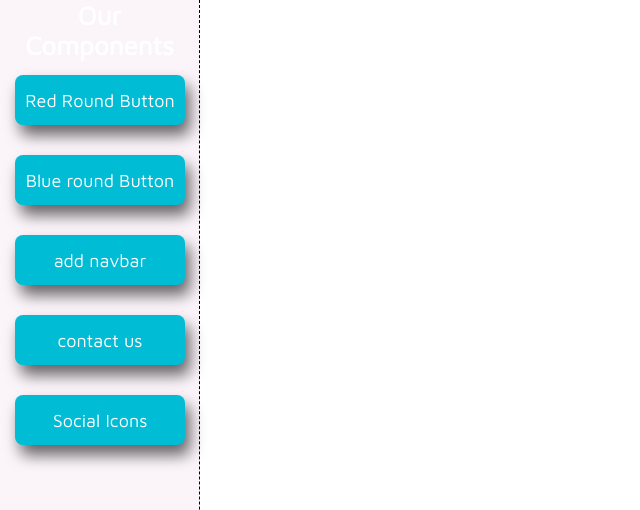
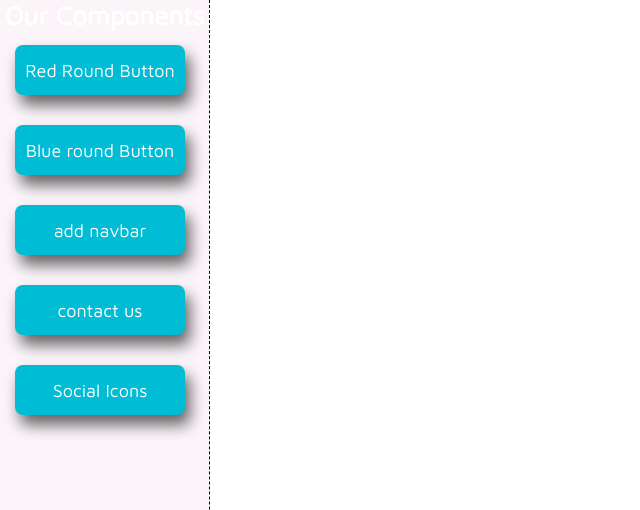
Before and after one commit to iiitv/Canvas, a React (Create React App) app in the folder client/: page / in a window 1280 px wide. Shown: the top 510 px of the page, without its empty margins (0-640 px from the left). Built offline with nearby package versions, Linux system fonts and the light colour scheme.

Commit message:
added scroll to aside

```diff
--- a/client/src/scss/components/_aside.scss
+++ b/client/src/scss/components/_aside.scss
@@ -3,10 +3,12 @@
 .Home aside {
   // display: inline-flex;
   float: left;
-  width: 200px;
+  width: 210px;
   height: 650px;
   border-right: 1px dashed #000;
   flex-flow: column;
+  overflow-y: scroll;
+  overflow-x: hidden;
 }
 .sidebar {
   display: flexbox;
```
